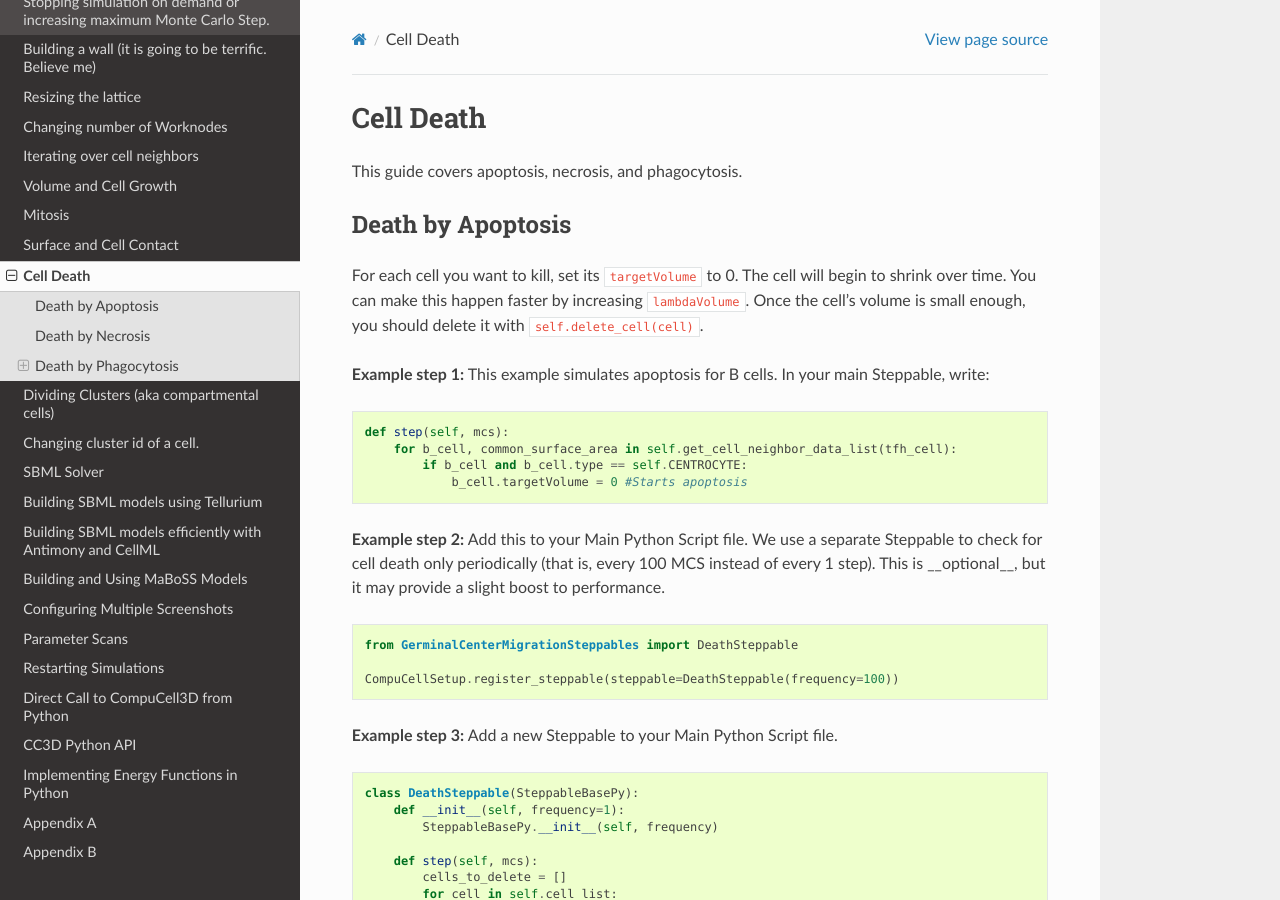
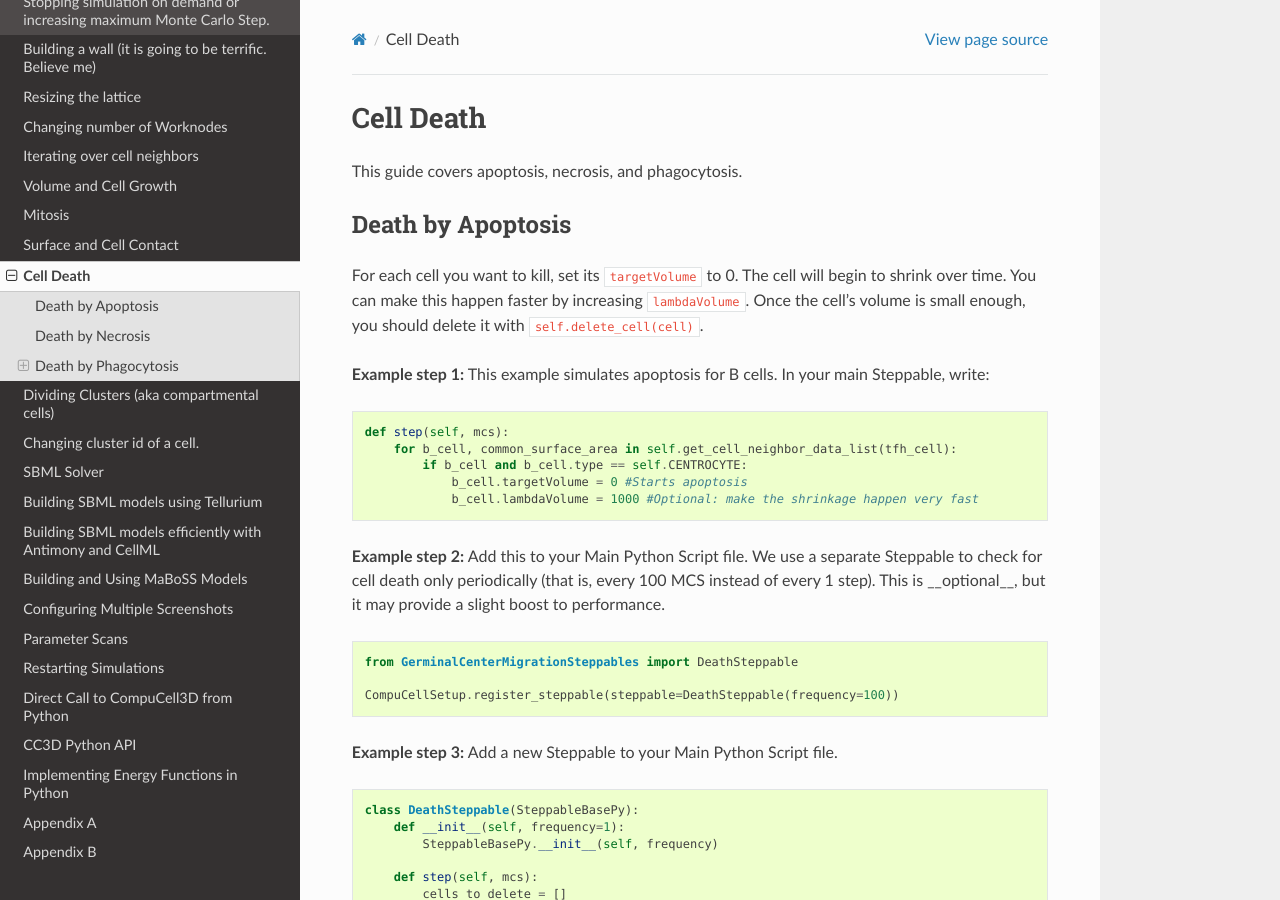
Before and after one commit to CompuCell3D/PythonScriptingManual, a Sphinx documentation site: the page built from docs/cell_death.rst, in a window 1280 px wide and 900 px high. Built offline with Sphinx 7.4.7 and the Read the Docs theme 2.0.0, drawn with Linux system fonts in a browser that asks for light colours.

Commit message:
Added note about lambdaVolume to cell_death doc

```diff
--- a/docs/cell_death.rst
+++ b/docs/cell_death.rst
@@ -21,6 +21,7 @@ Once the cell's volume is small enough, you should delete it with ``self.delete_
         for b_cell, common_surface_area in self.get_cell_neighbor_data_list(tfh_cell):
             if b_cell and b_cell.type == self.CENTROCYTE:
                 b_cell.targetVolume = 0 #Starts apoptosis
+                b_cell.lambdaVolume = 1000 #Optional: make the shrinkage happen very fast
 
 **Example step 2:** Add this to your Main Python Script file.
 We use a separate Steppable to check for cell death only periodically (that is, every 100 MCS instead of every 1 step).
```
